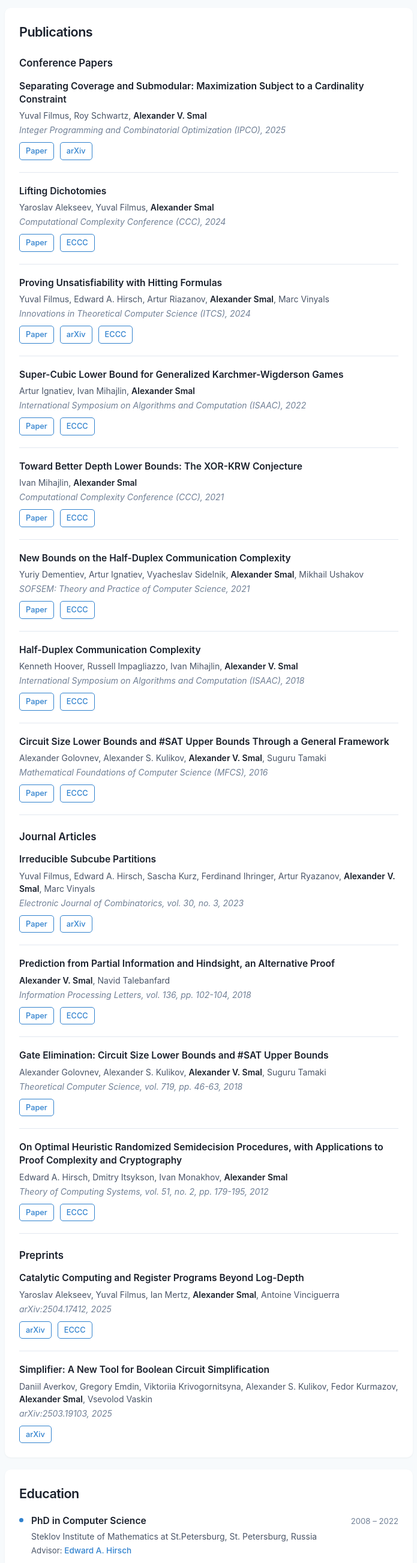
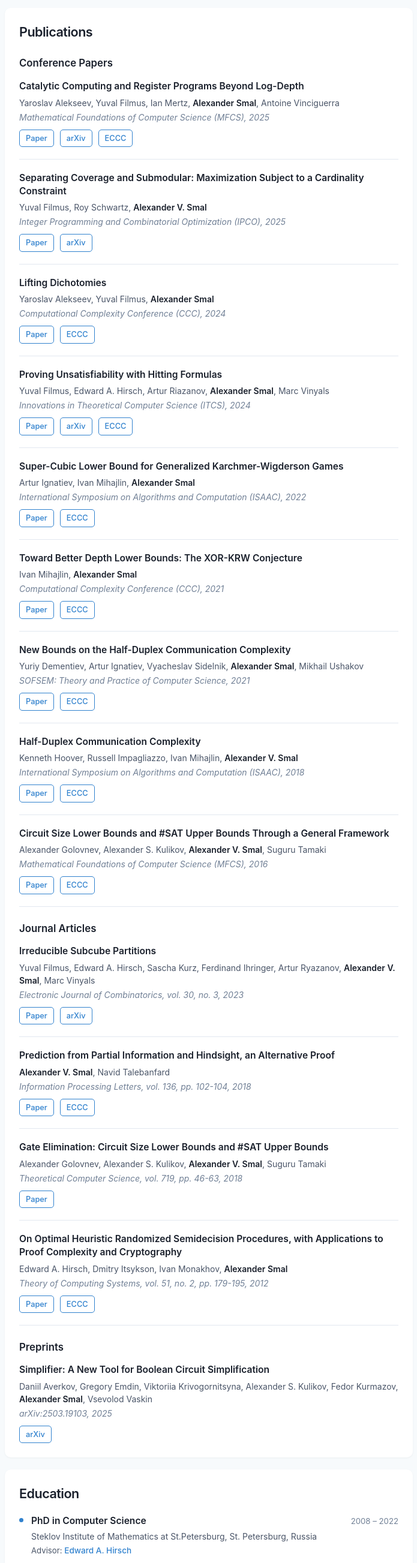
Before and after one commit to avsmal/avsmal.github.io, a plain HTML site: page index.html in a window 1280 px wide. Shown: the part 1540-4146 px from the top of the page at 60% size, without its empty margins (292-987 px from the left). Drawn offline with Linux system fonts and the light colour scheme.

Commit message:
MFCS25 paper

```diff
--- a/index.html
+++ b/index.html
@@ -528,6 +528,18 @@
             <h3>Conference Papers</h3>
 
             <div class="publication">
+                <div class="pub-title">Catalytic Computing and Register Programs Beyond Log-Depth</div>
+                <div class="pub-authors">Yaroslav Alekseev, Yuval Filmus, Ian Mertz, <span class="me">Alexander Smal</span>, Antoine Vinciguerra</div>
+                <div class="pub-venue">Mathematical Foundations of Computer Science (MFCS), 2025</div>
+                <div class="pub-links">
+                    <a href="https://doi.org/10.4230/LIPIcs.MFCS.2025.6">Paper</a>
+                    <a href="https://doi.org/10.48550/arXiv.2504.17412">arXiv</a>
+                    <a href="https://eccc.weizmann.ac.il/report/2025/055">ECCC</a>
+                </div>
+            </div>
+
+
+            <div class="publication">
                 <div class="pub-title">Separating Coverage and Submodular: Maximization Subject to a Cardinality Constraint</div>
                 <div class="pub-authors">Yuval Filmus, Roy Schwartz, <span class="me">Alexander V. Smal</span></div>
                 <div class="pub-venue">Integer Programming and Combinatorial Optimization (IPCO), 2025</div>
@@ -652,16 +664,6 @@
             <h3>Preprints</h3>
 
             <div class="publication">
-                <div class="pub-title">Catalytic Computing and Register Programs Beyond Log-Depth</div>
-                <div class="pub-authors">Yaroslav Alekseev, Yuval Filmus, Ian Mertz, <span class="me">Alexander Smal</span>, Antoine Vinciguerra</div>
-                <div class="pub-venue">arXiv:2504.17412, 2025</div>
-                <div class="pub-links">
-                    <a href="https://doi.org/10.48550/arXiv.2504.17412">arXiv</a>
-                    <a href="https://eccc.weizmann.ac.il/report/2025/055">ECCC</a>
-                </div>
-            </div>
-
-            <div class="publication">
                 <div class="pub-title">Simplifier: A New Tool for Boolean Circuit Simplification</div>
                 <div class="pub-authors">Daniil Averkov, Gregory Emdin, Viktoriia Krivogornitsyna, Alexander S. Kulikov, Fedor Kurmazov, <span class="me">Alexander Smal</span>, Vsevolod Vaskin</div>
                 <div class="pub-venue">arXiv:2503.19103, 2025</div>
```
